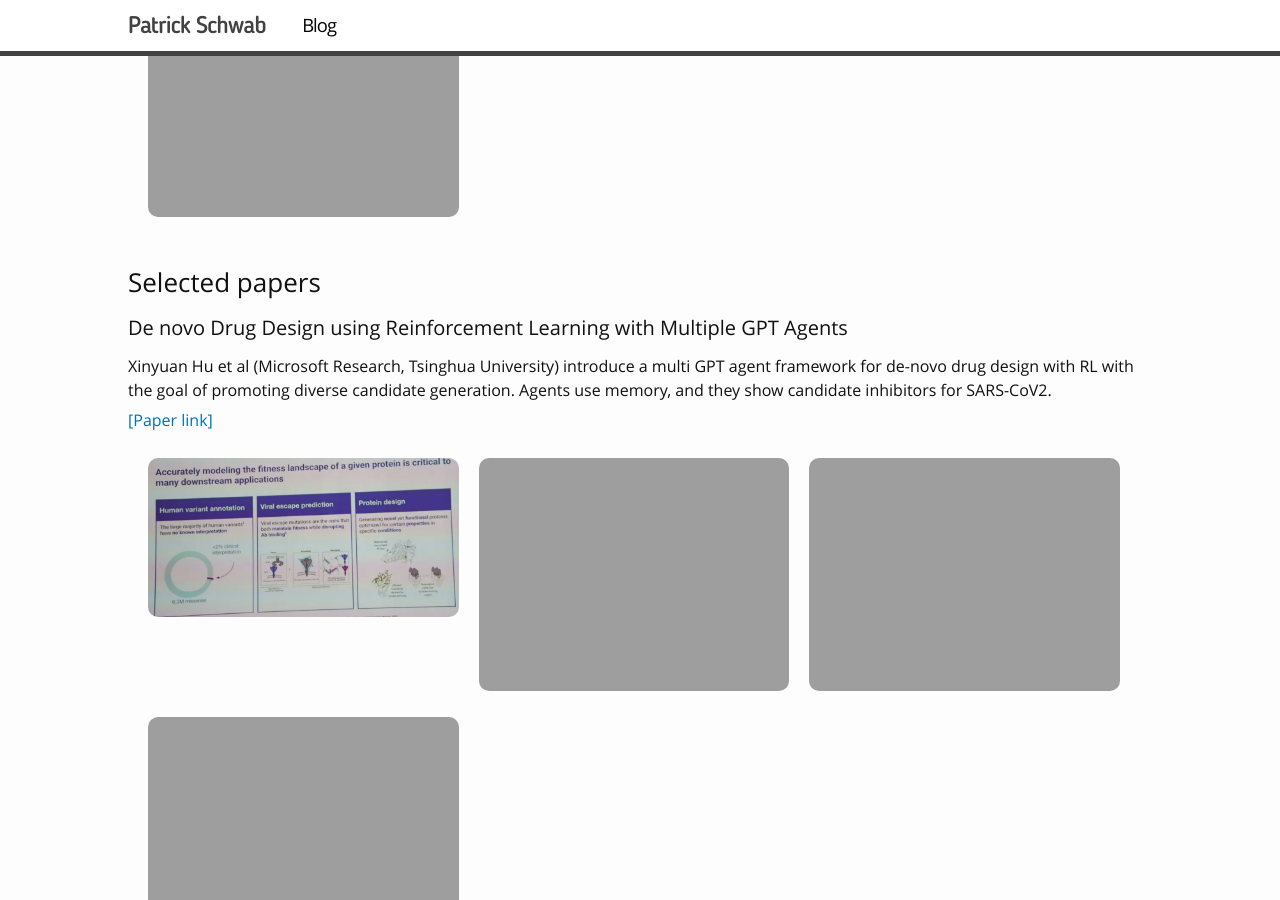
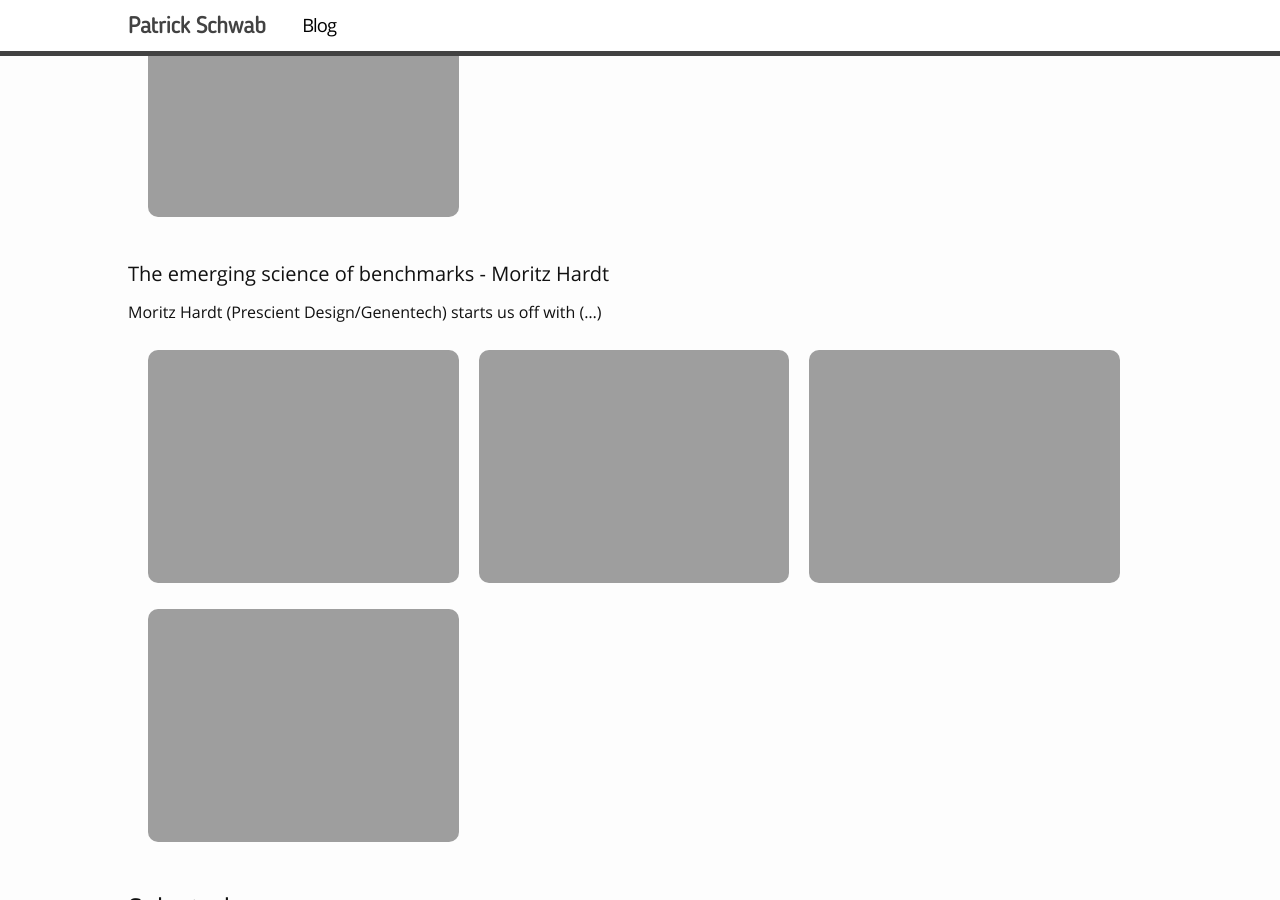
Before and after one commit to d909b/d909b.github.io, a Jekyll site: the page built from _posts/2024-05-11-iclr2024.md, in a window 1280 px wide and 900 px high, scrolled down 5497 px. Built offline with Jekyll 4.4.1, drawn with Linux system fonts in a browser that asks for light colours; nearby versions of some CDN libraries; library files that are not in the unit come from our copies.

Commit message:
initial iclr2024

```diff
--- a/_posts/2024-05-11-iclr2024.md
+++ b/_posts/2024-05-11-iclr2024.md
@@ -106,10 +106,21 @@ David Baker (University of Washington) showcased their remarkable toolkit for pr
 Kyunghyun Cho (Prescient Design/Genentech) starts us off with (...)
 
 <div class="gallery">
-<galleryitem src="http://schwabpatrick.com/img/iclr2024/pn1.png"></galleryitem>
-<galleryitem src="http://schwabpatrick.com/img/iclr2024/pn2.png"></galleryitem>
-<galleryitem src="http://schwabpatrick.com/img/iclr2024/pn3.png"></galleryitem>
-<galleryitem src="http://schwabpatrick.com/img/iclr2024/pn4.png"></galleryitem>
+<galleryitem src="http://schwabpatrick.com/img/iclr2024/kc1.png"></galleryitem>
+<galleryitem src="http://schwabpatrick.com/img/iclr2024/kc2.png"></galleryitem>
+<galleryitem src="http://schwabpatrick.com/img/iclr2024/kc3.png"></galleryitem>
+<galleryitem src="http://schwabpatrick.com/img/iclr2024/kc4.png"></galleryitem>
+</div>
+
+<h4>The emerging science of benchmarks - Moritz Hardt</h4>
+
+Moritz Hardt (Prescient Design/Genentech) starts us off with (...)
+
+<div class="gallery">
+<galleryitem src="http://schwabpatrick.com/img/iclr2024/mh1.png"></galleryitem>
+<galleryitem src="http://schwabpatrick.com/img/iclr2024/mh2.png"></galleryitem>
+<galleryitem src="http://schwabpatrick.com/img/iclr2024/mh3.png"></galleryitem>
+<galleryitem src="http://schwabpatrick.com/img/iclr2024/mh4.png"></galleryitem>
 </div>
 
 <h3>Selected papers</h3>
```
